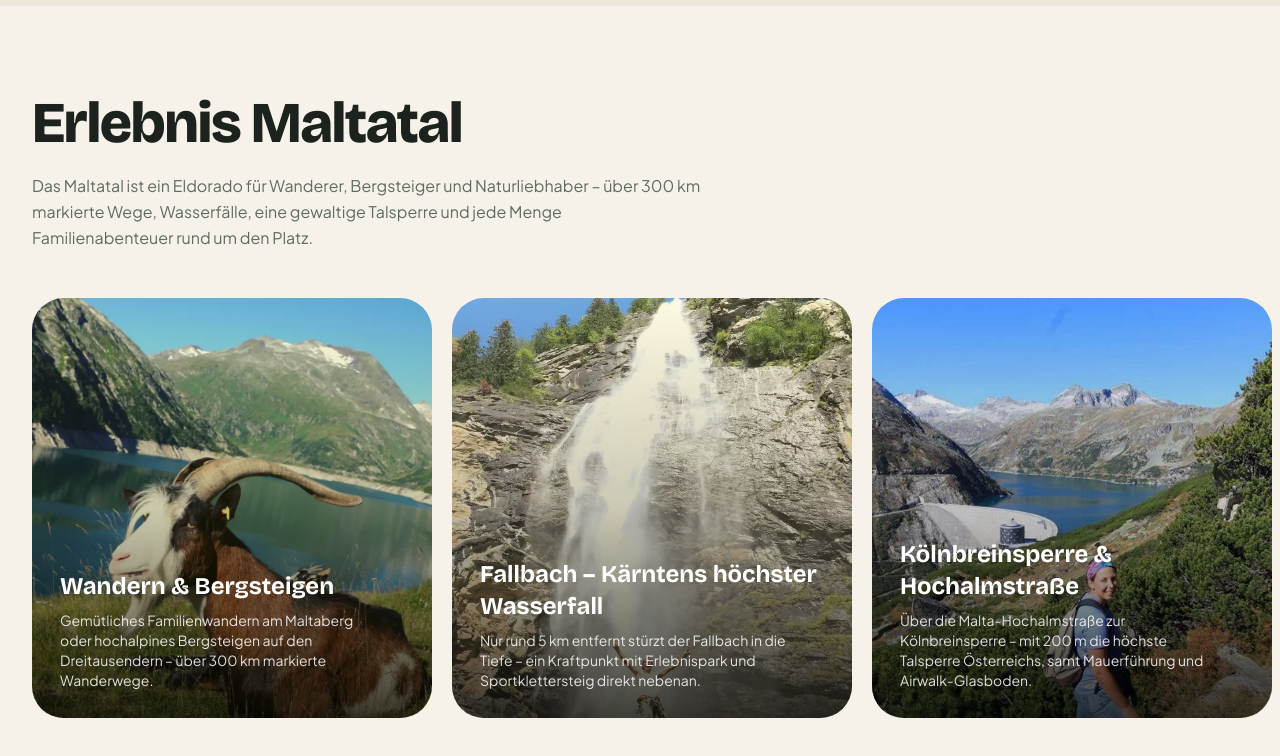
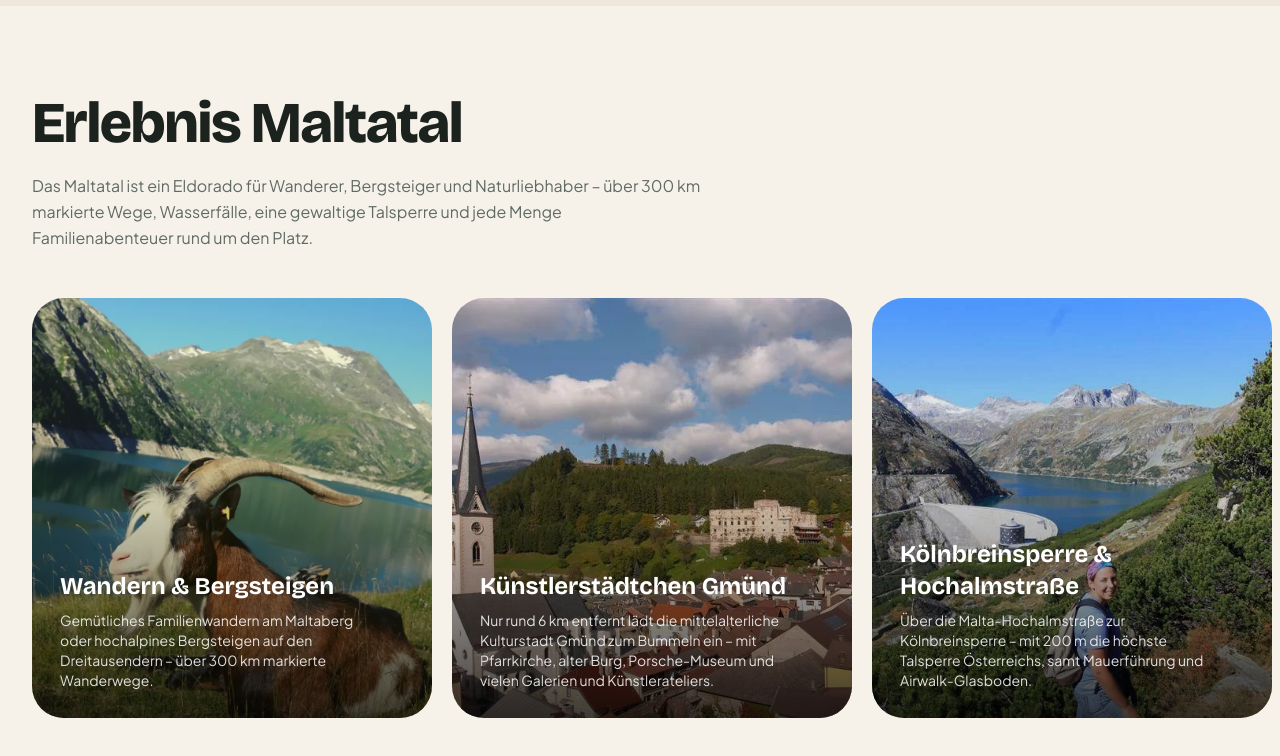
Before and after one commit to Lellino-Elias/camping-maltatal-camping-demo, a Next.js app: page / in a window 1280 px wide. Shown: the part 8264-9020 px from the top of the page. Built offline with nearby package versions, Linux system fonts and the light colour scheme.

Commit message:
camping-maltatal — campsite demo 2026-06-07 20:59:54

```diff
--- a/src/content/campsites/camping-maltatal.ts
+++ b/src/content/campsites/camping-maltatal.ts
@@ -113,7 +113,7 @@ export const campsite: CampsiteConfig = {
       "Das Maltatal ist ein Eldorado für Wanderer, Bergsteiger und Naturliebhaber – über 300 km markierte Wege, Wasserfälle, eine gewaltige Talsperre und jede Menge Familienabenteuer rund um den Platz.",
     items: [
       { title: "Wandern & Bergsteigen", text: "Gemütliches Familienwandern am Maltaberg oder hochalpines Bergsteigen auf den Dreitausendern – über 300 km markierte Wanderwege.", image: { src: `${IMG}/aktiv_wandern_stausee.webp`, alt: "Bergziege auf einer Alm über dem Stausee im Maltatal" } },
-      { title: "Fallbach – Kärntens höchster Wasserfall", text: "Nur rund 5 km entfernt stürzt der Fallbach in die Tiefe – ein Kraftpunkt mit Erlebnispark und Sportklettersteig direkt nebenan.", image: { src: `${IMG}/aktiv_fallbach_wasserfall.webp`, alt: "Der hohe Wasserfall Fallbach im Maltatal" } },
+      { title: "Künstlerstädtchen Gmünd", text: "Nur rund 6 km entfernt lädt die mittelalterliche Kulturstadt Gmünd zum Bummeln ein – mit Pfarrkirche, alter Burg, Porsche-Museum und vielen Galerien und Künstlerateliers.", image: { src: `${IMG}/aktiv_gmuend.webp`, alt: "Blick über die Künstlerstadt Gmünd mit Pfarrkirche, Burgruine und den Bergen Kärntens" } },
       { title: "Kölnbreinsperre & Hochalmstraße", text: "Über die Malta-Hochalmstraße zur Kölnbreinsperre – mit 200 m die höchste Talsperre Österreichs, samt Mauerführung und Airwalk-Glasboden.", image: { src: `${IMG}/aktiv_koelnbreinsperre.webp`, alt: "Wanderin mit Blick auf die Kölnbreinsperre und die Hohen Tauern" } },
       { title: "Canyoning im Maltatal", text: "Mit professionellen Schluchtenführern durch die eindrucksvolle Wasserwelt des Maltatals – Abenteuer pur.", image: { src: `${IMG}/aktiv_canyoning.webp`, alt: "Canyoning-Gruppe rutscht durch eine Schlucht im Maltatal" } },
       { title: "Radfahren am Maltafluss", text: "Der rund 18 km lange Familienradweg R9 führt von Gmünd über Malta entlang des Maltaflusses bis zur Mautstelle der Hochalmstraße.", image: { src: `${IMG}/aktiv_radweg_maltafluss.webp`, alt: "Familie macht Rast mit den Rädern am Ufer des Maltaflusses" } },
@@ -219,7 +219,7 @@ export const campsite: CampsiteConfig = {
       href: "#aktivitaeten",
       children: [
         { label: "Wandern & Bergsteigen", href: "#aktivitaeten" },
-        { label: "Fallbach & Kölnbreinsperre", href: "#aktivitaeten" },
+        { label: "Kölnbreinsperre & Gmünd", href: "#aktivitaeten" },
         { label: "Canyoning & Radfahren", href: "#aktivitaeten" },
       ],
     },
```
Also changed, not shown: public/campsites/camping-maltatal/aktiv_fallbach_wasserfall.webp (deleted), public/campsites/camping-maltatal/aktiv_gmuend.webp (added).
